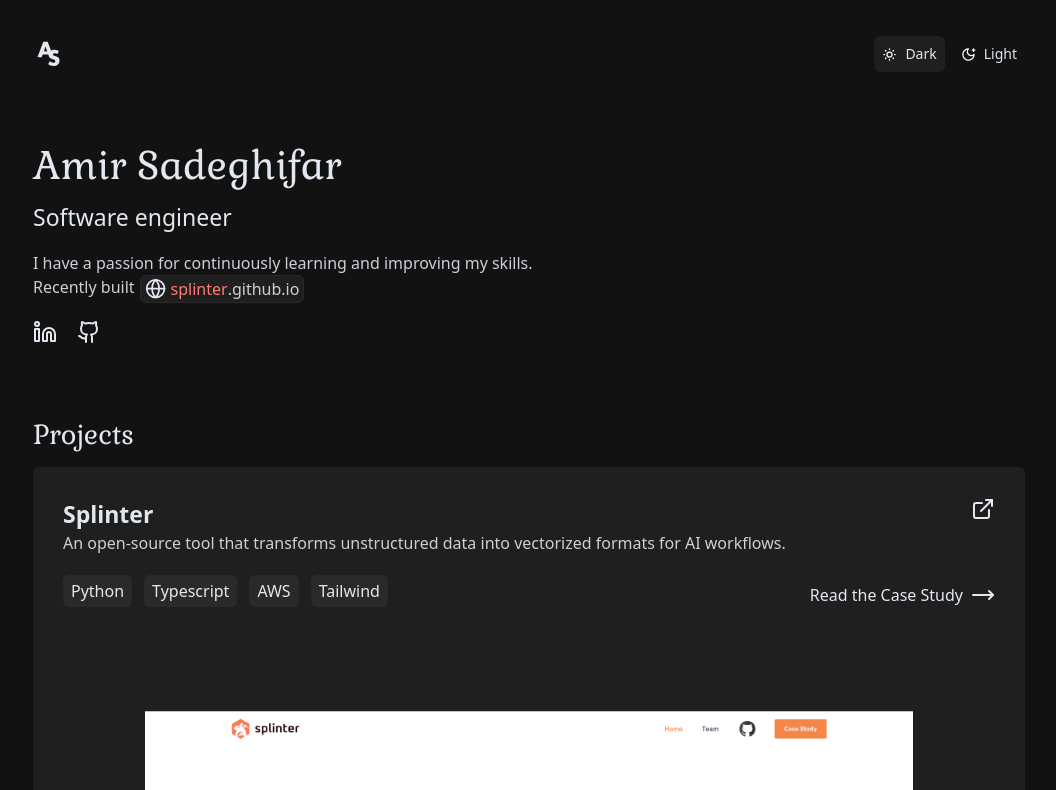
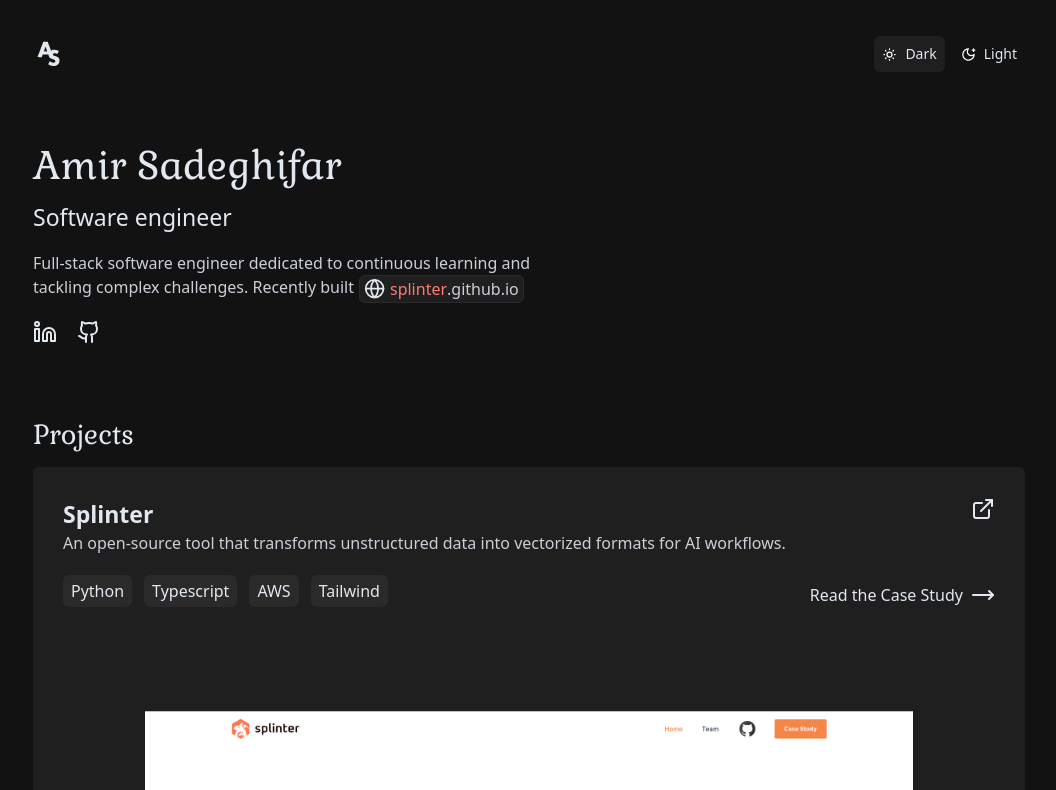
Before and after one commit to amirsadeghifar/personal-website, a Next.js app: page / in a window 1280 px wide. Shown: the top 790 px of the page, without its empty margins (111-1167 px from the left). Built offline with nearby package versions, Linux system fonts and the light colour scheme; no server answers.

Commit message:
Update hero

```diff
--- a/app/sections/hero.tsx
+++ b/app/sections/hero.tsx
@@ -13,8 +13,8 @@
         {/* <span className="text-[color:#F15B22] font-medium">UTSA</span> Graduate,
         2+ years experience developing websites that solve real problems,
         currently building */}
-        I have a passion for continuously learning and improving my skills.
-        Recently built
+        Full-stack software engineer dedicated to continuous learning and
+        tackling complex challenges. Recently built
         <Link
           href="https://splinter-app.github.io"
           target="_blank"
```
